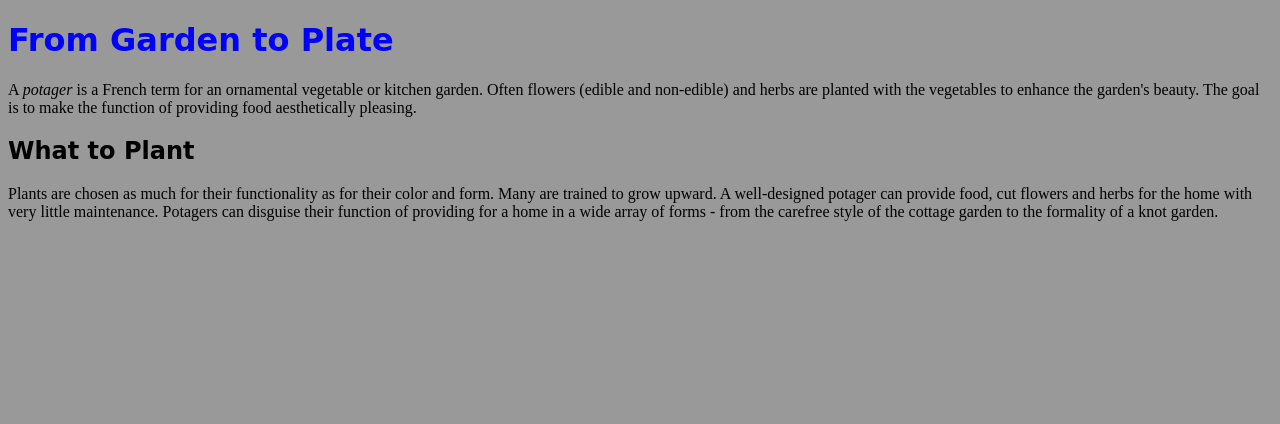
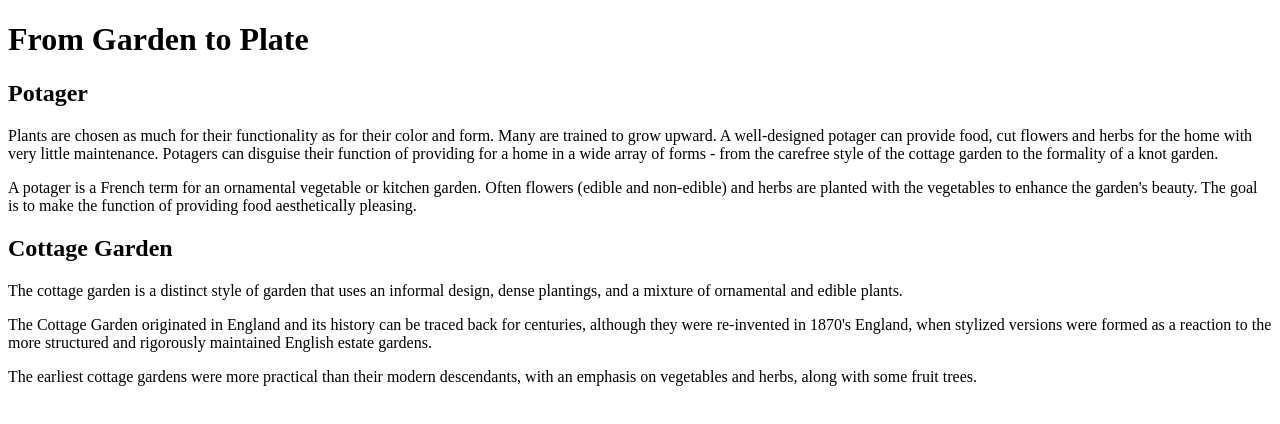
Before and after one commit to kapipe/project-portfolio2, a plain HTML site: page css-practice.html in a window 1280 px wide. Drawn offline with Linux system fonts and the light colour scheme.

Commit message:
Update to CSS-Practice

```diff
--- a/css-practice.html
+++ b/css-practice.html
@@ -1,24 +1,50 @@
+
 <!DOCTYPE html>
 <html>
   <head>
-		<title>Introducing CSS</title>
+    <title>From Garden to Plate</title>
     <style>
-          body {
-            background-color: #999;
 
-          }
-          h1 {
-            color: blue;
-          }
-          h1, h2 {
-            font-family: cursive;
-          }
+      /* Put your styles here. */
+
+
+
+      /* End of your styles */
     </style>
   </head>
+
   <body>
+    <header>
       <h1>From Garden to Plate</h1>
-		<p>A <i>potager</i> is a French term for an ornamental vegetable or kitchen garden. Often flowers (edible and non-edible) and herbs are planted with the vegetables to enhance the garden's beauty. The goal is to make the function of providing food aesthetically pleasing.</p>
-		<h2>What to Plant</h2>
-		<p>Plants are chosen as much for their functionality as for their color and form. Many are trained to grow upward. A well-designed potager can provide food, cut flowers and herbs for the home with very little maintenance. Potagers can disguise their function of providing for a home in a wide array of forms - from the carefree style of the cottage garden to the formality of a knot garden.</p>
+    </header>
+
+    <article>
+
+      <h2>Potager</h2>
+
+      <p>Plants are chosen as much for their functionality as for their color and form.
+          Many are trained to grow upward. A well-designed potager can provide food, cut
+          flowers and herbs for the home with very little maintenance. Potagers can disguise
+          their function of providing for a home in a wide array of forms - from the carefree
+          style of the cottage garden to the formality of a knot garden.</p>
+
+      <p>A potager is a French term for an ornamental vegetable or kitchen garden. Often flowers
+          (edible and non-edible) and herbs are planted with the vegetables to enhance the garden's beauty.
+          The goal is to make the function of providing food aesthetically pleasing.</p>
+
+      <h2>Cottage Garden</h2>
+
+      <p>The cottage garden is a distinct style of garden that uses an informal design, dense plantings,
+          and a mixture of ornamental and edible plants.</p>
+
+      <p>The Cottage Garden originated in England and its history can be traced back for centuries, although
+          they were re-invented in 1870's England, when stylized versions were formed as a reaction to the more
+          structured and rigorously maintained English estate gardens.</p>
+
+      <p>The earliest cottage gardens were more practical than their modern descendants, with an emphasis on
+          vegetables and herbs, along with some fruit trees.</p>
+
+    </article>
+
   </body>
 </html>
```
Lines whose indentation alone changed are shown as unchanged.
